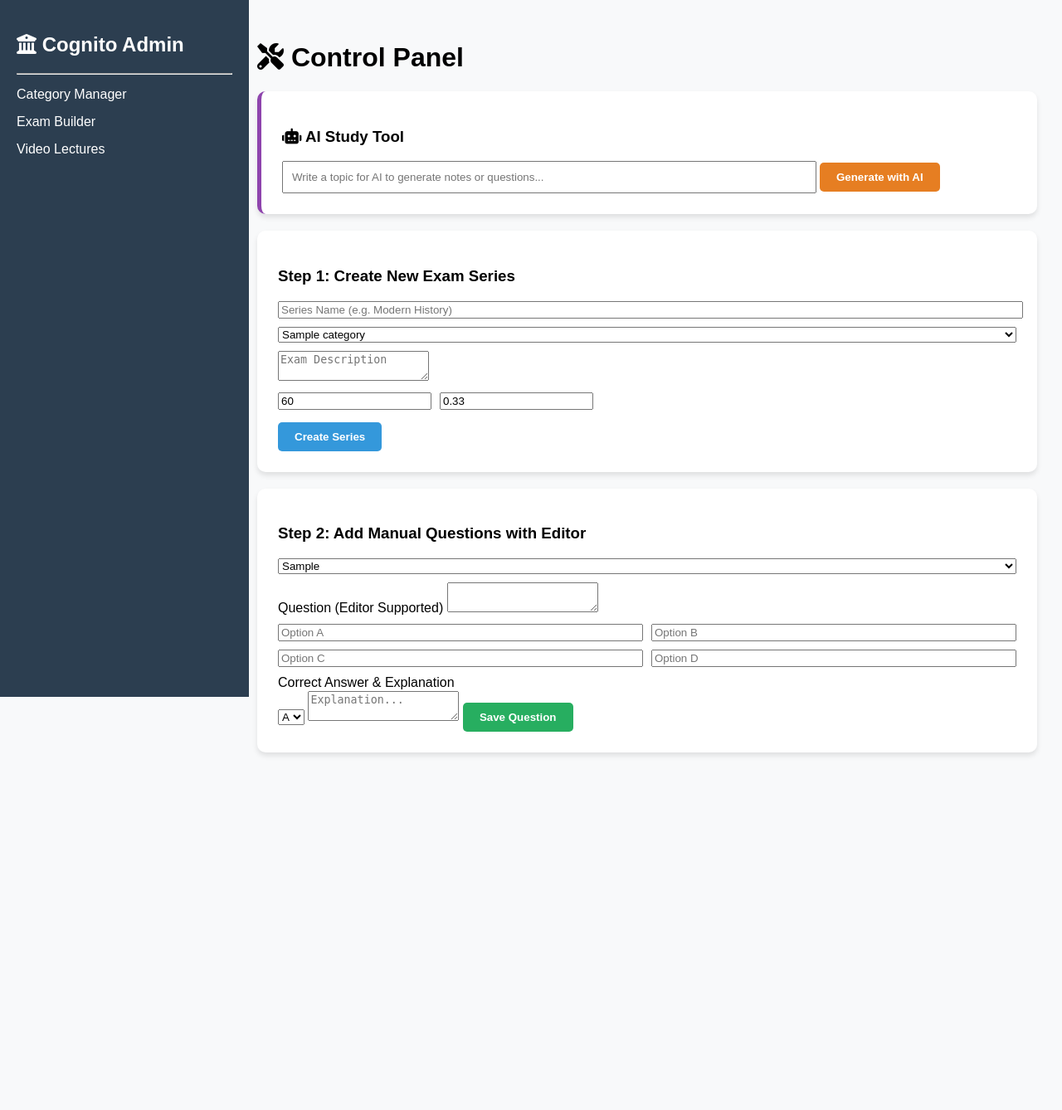
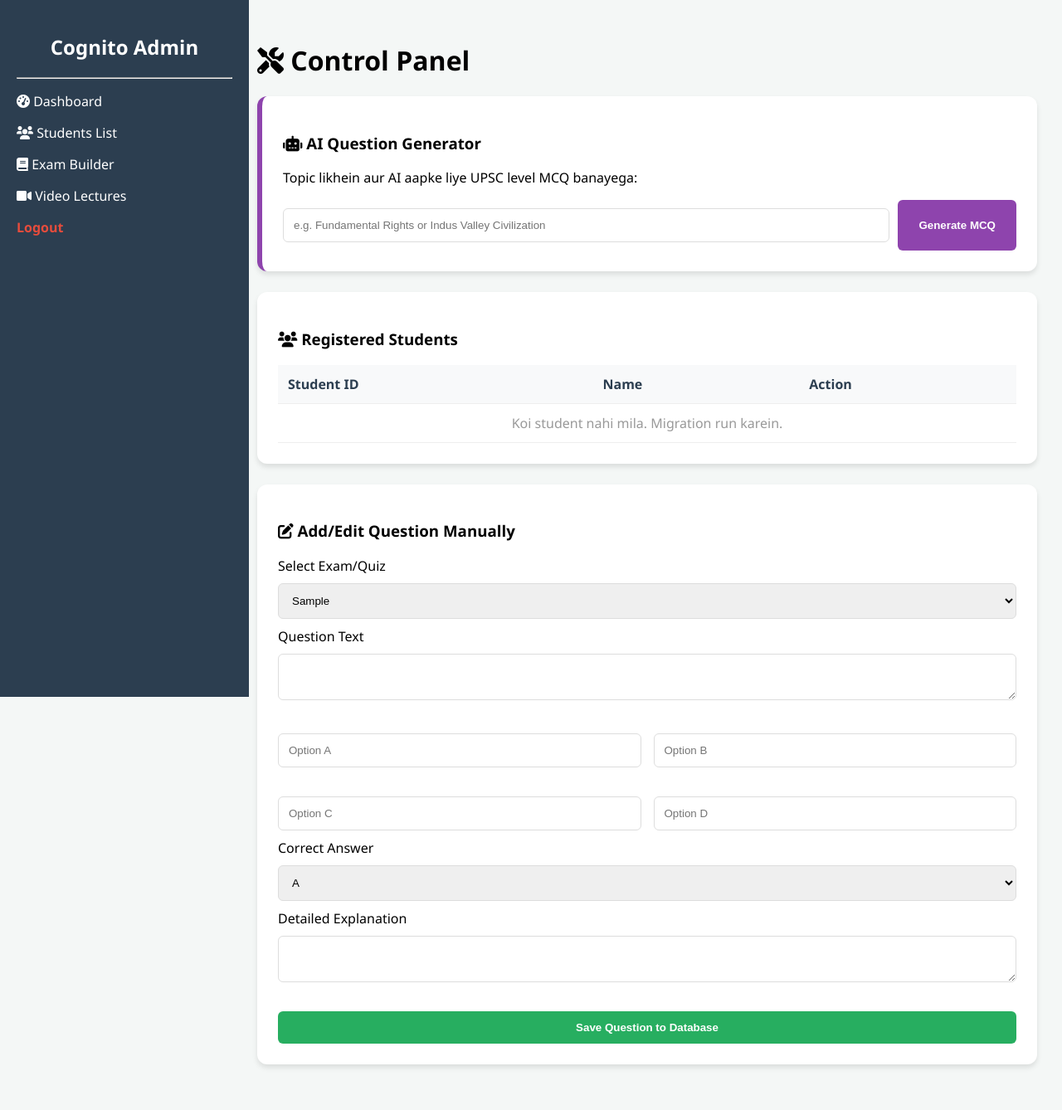
Before and after one commit to cognitoias-droid/UPSC-Web-App, a Flask app: page /admin in a window 1280 px wide. Shown: the whole page at 83% size. Before the commit the page ends 911 px from the top, so only its background shows below. Run offline with Flask 3, Linux system fonts and the light colour scheme; the visitor is signed in with stand-in values (Sample User, id 1); tables that the repository leaves empty hold one stand-in row (values such as "Sample post"); some libraries are stand-ins or nearby versions.

Commit message:
Update admin.html

```diff
--- a/templates/admin.html
+++ b/templates/admin.html
@@ -1,88 +1,152 @@
 <!DOCTYPE html>
 <html lang="hi">
 <head>
-    <title>Cognito Master Admin</title>
+    <meta charset="UTF-8">
+    <title>Cognito IAS - Master Control Panel</title>
     <script src="https://cdn.ckeditor.com/4.22.1/standard/ckeditor.js"></script>
     <link rel="stylesheet" href="https://cdnjs.cloudflare.com/ajax/libs/font-awesome/6.0.0/css/all.min.css">
     <style>
-        body { font-family: sans-serif; display: flex; margin: 0; background: #f8f9fa; }
+        body { font-family: 'Segoe UI', sans-serif; display: flex; margin: 0; background: #f4f7f6; }
         .sidebar { width: 260px; background: #2c3e50; color: white; height: 100vh; position: fixed; padding: 20px; }
-        .content { margin-left: 280px; padding: 30px; width: calc(100% - 300px); }
-        .card { background: white; padding: 25px; border-radius: 10px; margin-bottom: 20px; box-shadow: 0 4px 6px rgba(0,0,0,0.1); }
-        .btn { padding: 10px 20px; border: none; border-radius: 5px; cursor: pointer; color: white; font-weight: bold; }
-        .bg-blue { background: #3498db; } .bg-green { background: #27ae60; } .bg-orange { background: #e67e22; }
+        .main-content { margin-left: 280px; padding: 30px; width: calc(100% - 310px); }
+        .card { background: white; padding: 25px; border-radius: 12px; margin-bottom: 25px; box-shadow: 0 4px 6px rgba(0,0,0,0.1); }
+        input, select, textarea { width: 100%; padding: 12px; margin: 10px 0; border-radius: 6px; border: 1px solid #ddd; box-sizing: border-box; }
+        .btn { padding: 12px 25px; border: none; border-radius: 6px; cursor: pointer; color: white; font-weight: bold; transition: 0.3s; }
+        .bg-blue { background: #3498db; } .bg-green { background: #27ae60; } .bg-purple { background: #8e44ad; }
+        table { width: 100%; border-collapse: collapse; margin-top: 15px; }
+        th, td { padding: 12px; text-align: left; border-bottom: 1px solid #eee; }
+        th { background: #f8f9fa; color: #2c3e50; }
     </style>
 </head>
 <body>
+
 <div class="sidebar">
-    <h2><i class="fas fa-university"></i> Cognito Admin</h2>
+    <h2 style="text-align:center;">Cognito Admin</h2>
     <hr>
-    <a href="#cat" style="color:white;display:block;margin:15px 0;text-decoration:none;">Category Manager</a>
-    <a href="#exam" style="color:white;display:block;margin:15px 0;text-decoration:none;">Exam Builder</a>
-    <a href="#video" style="color:white;display:block;margin:15px 0;text-decoration:none;">Video Lectures</a>
+    <p><i class="fas fa-tachometer-alt"></i> Dashboard</p>
+    <p><i class="fas fa-users"></i> Students List</p>
+    <p><i class="fas fa-book"></i> Exam Builder</p>
+    <p><i class="fas fa-video"></i> Video Lectures</p>
+    <a href="/logout" style="color:#e74c3c; text-decoration:none; font-weight:bold;">Logout</a>
 </div>
 
-<div class="content">
+<div class="main-content">
     <h1><i class="fas fa-tools"></i> Control Panel</h1>
 
-    <div class="card" style="border-left: 5px solid #8e44ad;">
-        <h3><i class="fas fa-robot"></i> AI Study Tool</h3>
-        <input type="text" id="ai_prompt" placeholder="Write a topic for AI to generate notes or questions..." style="width:70%; padding:10px;">
-        <button onclick="generateAI()" class="btn bg-orange">Generate with AI</button>
-        <div id="ai_out" style="margin-top:15px; padding:10px; background:#f0f7ff; display:none;"></div>
-    </div>
-
-    <div id="exam" class="card">
-        <h3>Step 1: Create New Exam Series</h3>
-        <form method="POST">
-            <input type="text" name="quiz_topic" placeholder="Series Name (e.g. Modern History)" required style="width:100%; margin-bottom:10px;">
-            <select name="cat_id" style="width:100%; margin-bottom:10px;">
-                {% for c in categories %}<option value="{{c.id}}">{{c.name}}</option>{% endfor %}
-            </select>
-            <textarea name="quiz_desc" placeholder="Exam Description"></textarea>
-            <div style="display:flex; gap:10px; margin-top:10px;">
-                <input type="number" name="time" placeholder="Time (Min)" value="60">
-                <input type="number" step="0.01" name="neg" placeholder="Neg Marking" value="0.33">
-            </div>
-            <button type="submit" class="btn bg-blue" style="margin-top:15px;">Create Series</button>
-        </form>
+    <div class="card" style="border-left: 6px solid #8e44ad;">
+        <h3><i class="fas fa-robot"></i> AI Question Generator</h3>
+        <p>Topic likhein aur AI aapke liye UPSC level MCQ banayega:</p>
+        <div style="display:flex; gap:10px;">
+            <input type="text" id="ai_topic" placeholder="e.g. Fundamental Rights or Indus Valley Civilization">
+            <button onclick="askAI()" id="ai_btn" class="btn bg-purple" style="white-space:nowrap;">Generate MCQ</button>
+        </div>
     </div>
 
     <div class="card">
-        <h3>Step 2: Add Manual Questions with Editor</h3>
+        <h3><i class="fas fa-users"></i> Registered Students</h3>
+        <table>
+            <thead>
+                <tr>
+                    <th>Student ID</th>
+                    <th>Name</th>
+                    <th>Action</th>
+                </tr>
+            </thead>
+            <tbody>
+                {% for s in students %}
+                <tr>
+                    <td><b>{{ s.username }}</b></td>
+                    <td>{{ s.name }}</td>
+                    <td><button class="btn bg-blue" style="padding: 5px 10px; font-size: 0.8rem;">View Progress</button></td>
+                </tr>
+                {% else %}
+                <tr><td colspan="3" style="text-align:center; color:#999;">Koi student nahi mila. Migration run karein.</td></tr>
+                {% endfor %}
+            </tbody>
+        </table>
+    </div>
+
+    <div class="card">
+        <h3><i class="fas fa-edit"></i> Add/Edit Question Manually</h3>
         <form method="POST">
-            <select name="quiz_id" style="width:100%; margin-bottom:10px;">
+            <label>Select Exam/Quiz</label>
+            <select name="quiz_id">
                 {% for q in quizzes %}<option value="{{q.id}}">{{q.topic}}</option>{% endfor %}
             </select>
-            <label>Question (Editor Supported)</label>
-            <textarea name="q_text" id="q_edit"></textarea>
 
-            <div style="display:grid; grid-template-columns: 1fr 1fr; gap:10px; margin-top:10px;">
-                <input type="text" name="oa" placeholder="Option A">
-                <input type="text" name="ob" placeholder="Option B">
-                <input type="text" name="oc" placeholder="Option C">
-                <input type="text" name="od" placeholder="Option D">
+            <label>Question Text</label>
+            <textarea name="q_text" id="editor_q"></textarea>
+
+            <div style="display:grid; grid-template-columns: 1fr 1fr; gap:15px; margin-top:15px;">
+                <input type="text" name="oa" id="oa" placeholder="Option A" required>
+                <input type="text" name="ob" id="ob" placeholder="Option B" required>
+                <input type="text" name="oc" id="oc" placeholder="Option C" required>
+                <input type="text" name="od" id="od" placeholder="Option D" required>
             </div>
 
-            <label style="display:block; margin-top:10px;">Correct Answer & Explanation</label>
-            <select name="ans"><option value="A">A</option><option value="B">B</option><option value="C">C</option><option value="D">D</option></select>
-            <textarea name="exp" id="exp_edit" placeholder="Explanation..."></textarea>
-            <button type="submit" class="btn bg-green" style="margin-top:15px;">Save Question</button>
+            <label>Correct Answer</label>
+            <select name="ans" id="ans">
+                <option value="A">A</option><option value="B">B</option>
+                <option value="C">C</option><option value="D">D</option>
+            </select>
+
+            <label>Detailed Explanation</label>
+            <textarea name="exp" id="editor_exp"></textarea>
+
+            <button type="submit" class="btn bg-green" style="margin-top:20px; width:100%;">Save Question to Database</button>
         </form>
     </div>
 </div>
 
 <script>
-    CKEDITOR.replace('q_edit');
-    CKEDITOR.replace('exp_edit');
+    // CKEDITOR Initialization
+    CKEDITOR.replace('editor_q');
+    CKEDITOR.replace('editor_exp');
 
-    async function generateAI() {
-        let p = document.getElementById('ai_prompt').value;
-        const res = await fetch('/ai_call', {method:'POST', headers:{'Content-Type':'application/json'}, body:JSON.stringify({prompt:p})});
-        const data = await res.json();
-        document.getElementById('ai_out').style.display = 'block';
-        document.getElementById('ai_out').innerHTML = "<b>AI Response:</b><br>" + data.result;
+    // AI Generator Logic
+    async function askAI() {
+        const topic = document.getElementById('ai_topic').value;
+        const btn = document.getElementById('ai_btn');
+
+        if(!topic) { alert("Pehle topic likhiye!"); return; }
+
+        btn.innerHTML = '<i class="fas fa-spinner fa-spin"></i> AI Thinking...';
+        btn.disabled = true;
+
+        try {
+            const response = await fetch('/api/generate_quiz', {
+                method: 'POST',
+                headers: {'Content-Type': 'application/json'},
+                body: JSON.stringify({topic: topic})
+            });
+
+            const data = await response.json();
+
+            if(data.question) {
+                // Set Data into CKEDITOR
+                CKEDITOR.instances.editor_q.setData(data.question);
+                CKEDITOR.instances.editor_exp.setData(data.exp || data.explanation);
+
+                // Set Options
+                document.getElementById('oa').value = data.oa || data.options[0];
+                document.getElementById('ob').value = data.ob || data.options[1];
+                document.getElementById('oc').value = data.oc || data.options[2];
+                document.getElementById('od').value = data.od || data.options[3];
+                document.getElementById('ans').value = data.ans || data.correct;
+
+                alert("AI ne sawal bana diya hai! Ab aap ise check karke save kar sakte hain.");
+            } else {
+                alert("AI Error: " + (data.error || "Sawal nahi ban paya."));
+            }
+        } catch (error) {
+            console.error(error);
+            alert("Connection Error! Render logs check karein.");
+        } finally {
+            btn.innerHTML = 'Generate MCQ';
+            btn.disabled = false;
+        }
     }
 </script>
+
 </body>
 </html>
```
